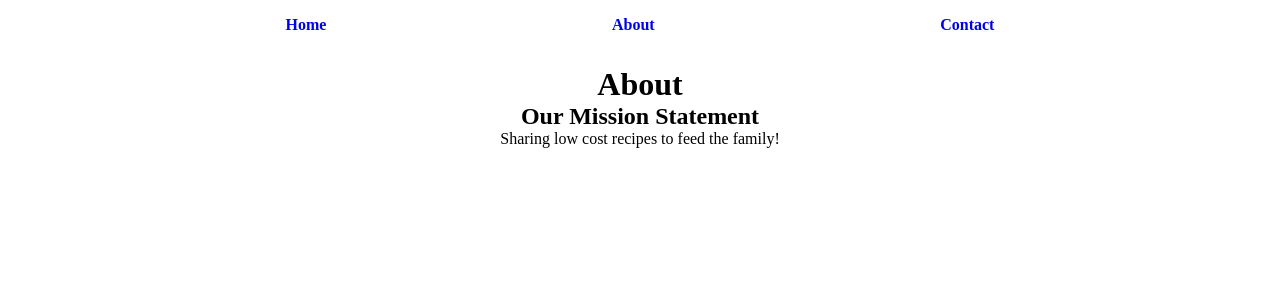
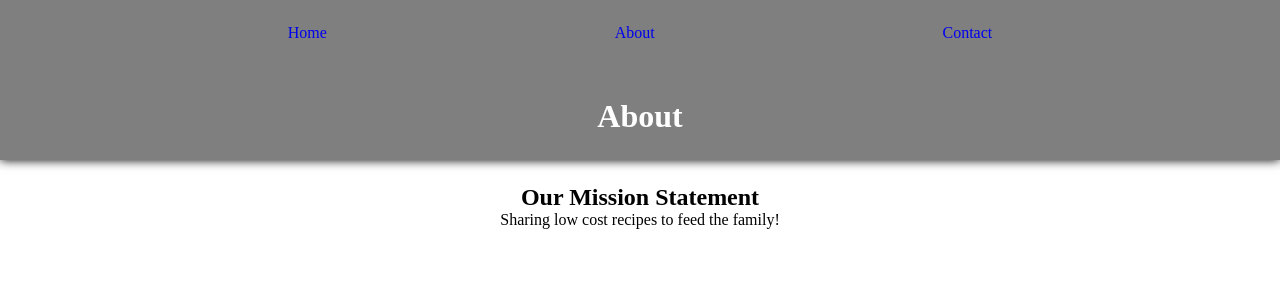
Before and after one commit to MacauleyMorgan/CIMP3, a Flask app: page /about in a window 1280 px wide. Shown: the top 300 px of the page. Run offline with Flask 3, Linux system fonts and the light colour scheme.

Commit message:
Added spacing tweaks to nav bar and h1

```diff
--- a/static/style.css
+++ b/static/style.css
@@ -8,7 +8,19 @@
 
 /* This class includes page H1 and Navigation menu, should be wrapped in hero image later (font-weight is only temporary) */
 .masthead{
-    font-weight: 600;
+    background-color: rgba(0, 0, 0, 0.5);
+    height: 20vh;
+    margin-bottom:3vh;
+    box-shadow: 0 0 10px 0;
+}
+
+h1{
+    color: white;
+}
+
+nav{
+    margin-bottom: 2vh;
+    padding-block: 1vh;
 }
 
 nav ul{
```
